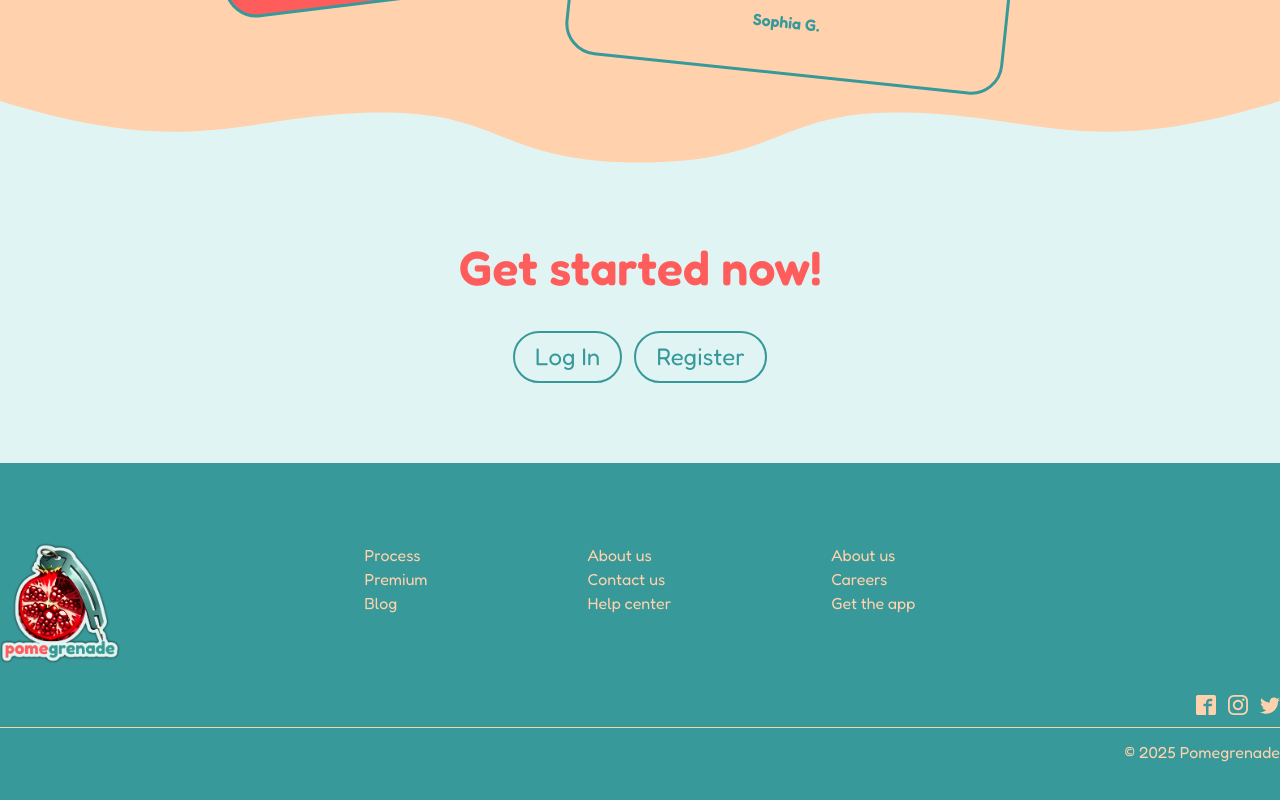
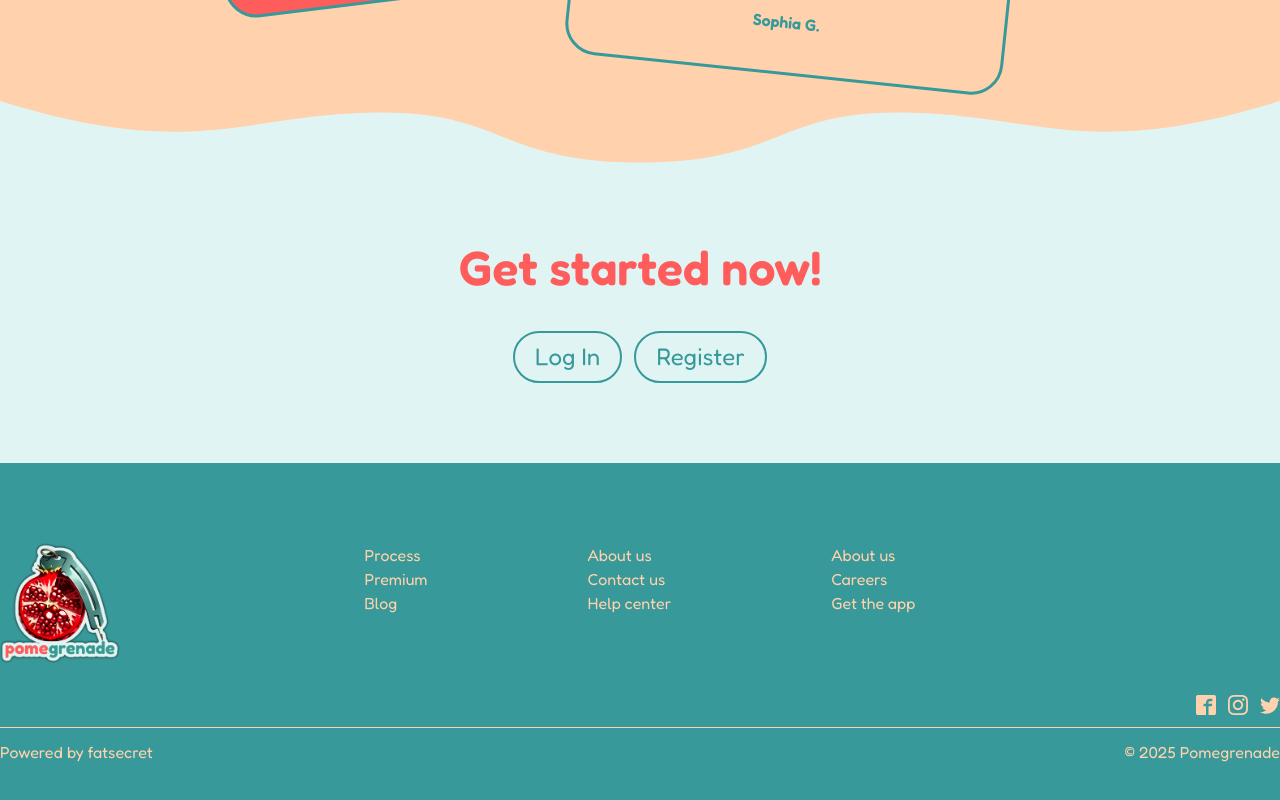
Before and after one commit to zsolt-98/Pomegrenade, a React (Vite) app: page / in a window 1280 px wide. Shown: the part 2292-3092 px from the top of the page. Built offline with nearby package versions, Linux system fonts and the light colour scheme.

Commit message:
added fatsecret attribution to footer

```diff
--- a/src/components/Footer.tsx
+++ b/src/components/Footer.tsx
@@ -35,11 +35,9 @@ export default function Footer() {
           <IconTwitter size={20} fill="var(--color-secondary-light)" />
         </div>
         <div className="border-secondary-light my-3 w-full border-b-1" />
-        <div className="flex items-center justify-end">
-          <p className="text-secondary-light text-md">
-            &copy; 2025 Pomegrenade
-          </p>
-          <p className=""></p>
+        <div className="text-secondary-light text-md flex items-center justify-between">
+          <a href="https://www.fatsecret.com">Powered by fatsecret</a>
+          <p>&copy; 2025 Pomegrenade</p>
         </div>
       </div>
     </footer>
```
